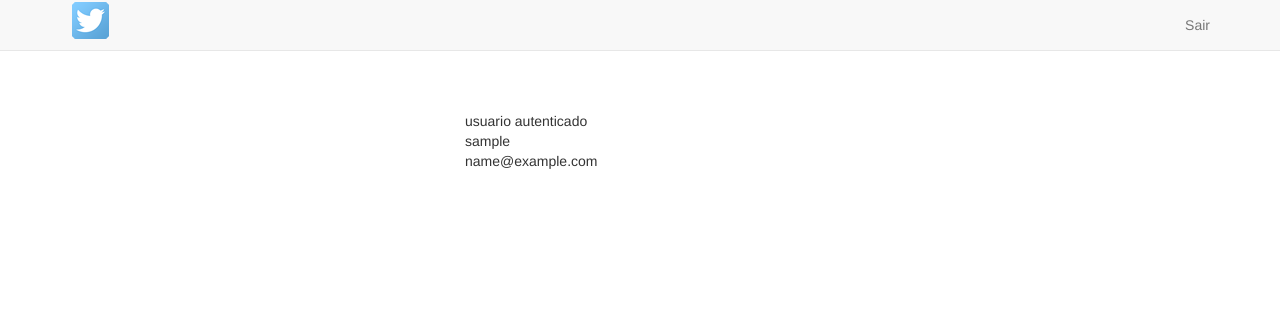
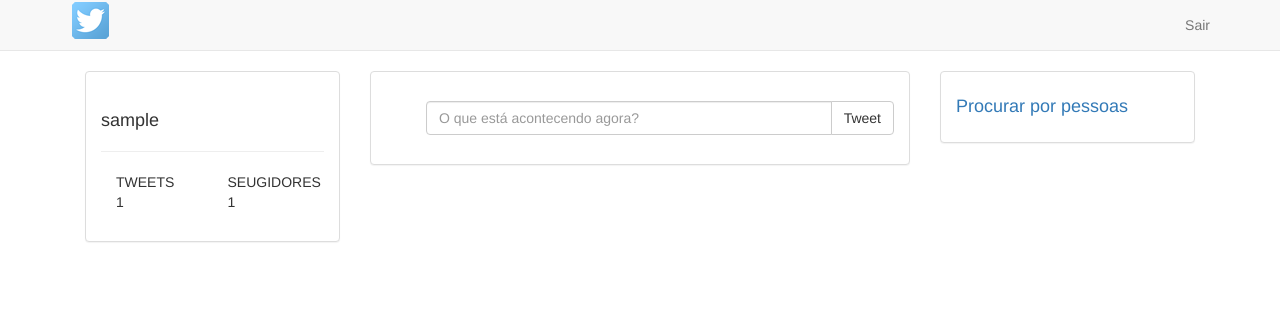
Before and after one commit to paulohbsouza/twitter_clone, a PHP site: page /home.php in a window 1280 px wide. Shown: the top 311 px of the page. Run offline with PHP 8.4, Linux system fonts and the light colour scheme; the visitor is signed in with stand-in values (Sample User, id 1).

Commit message:
Update home.php

```diff
--- a/home.php
+++ b/home.php
@@ -49,23 +49,39 @@
 
 	    <div class="container">
 
-	    	<br /><br />
-
-	    	<div class="col-md-4"></div>
-	    	<div class="col-md-4">
-	    		usuario autenticado
-	    		<br/>
-	    		<?= $_SESSION['usuario'] ?>
-	    		<br/>
-	    		<?= $_SESSION['email'] ?>
+	    	<div class="col-md-3">
+	    		<div class="panel panel-default">
+	    			<dir class="panel-body">
+	    				<h4><?= $_SESSION['usuario']?></h4>
+	    				<hr/>
+	    				<div class="col-md-6">
+	    					TWEETS <br/> 1
+	    				</div>
+	    				<div class="col-md-6">
+	    					SEUGIDORES <br/> 1
+	    				</div>
+	    			</dir>
+	    		</div>
+	    	</div>
+	    	<div class="col-md-6">
+	    		<div class="panel panel-default">
+	    			<div class="panel-body">
+	    				<dir class="input-group">
+	    					<input type="text" class="form-control" placeholder="O que está acontecendo agora?" maxlength="140" name=""/>
+	    					<span class="input-group-btn">
+	    						<button class="btn btn-default" type="button">Tweet</button>
+	    					</span>
+	    				</dir>
+	    			</div>
+	    		</div>
+	    	</div>
+			<div class="col-md-3">
+				<div class="panel panel-default">
+					<div class="panel-body">
+						<h4><a href="#">Procurar por pessoas</a></h4>
+					</div>
+				</div>
 			</div>
-			<div class="col-md-4"></div>
-
-			<div class="clearfix"></div>
-			<br />
-			<div class="col-md-4"></div>
-			<div class="col-md-4"></div>
-			<div class="col-md-4"></div>
 
 		</div>
 
```
